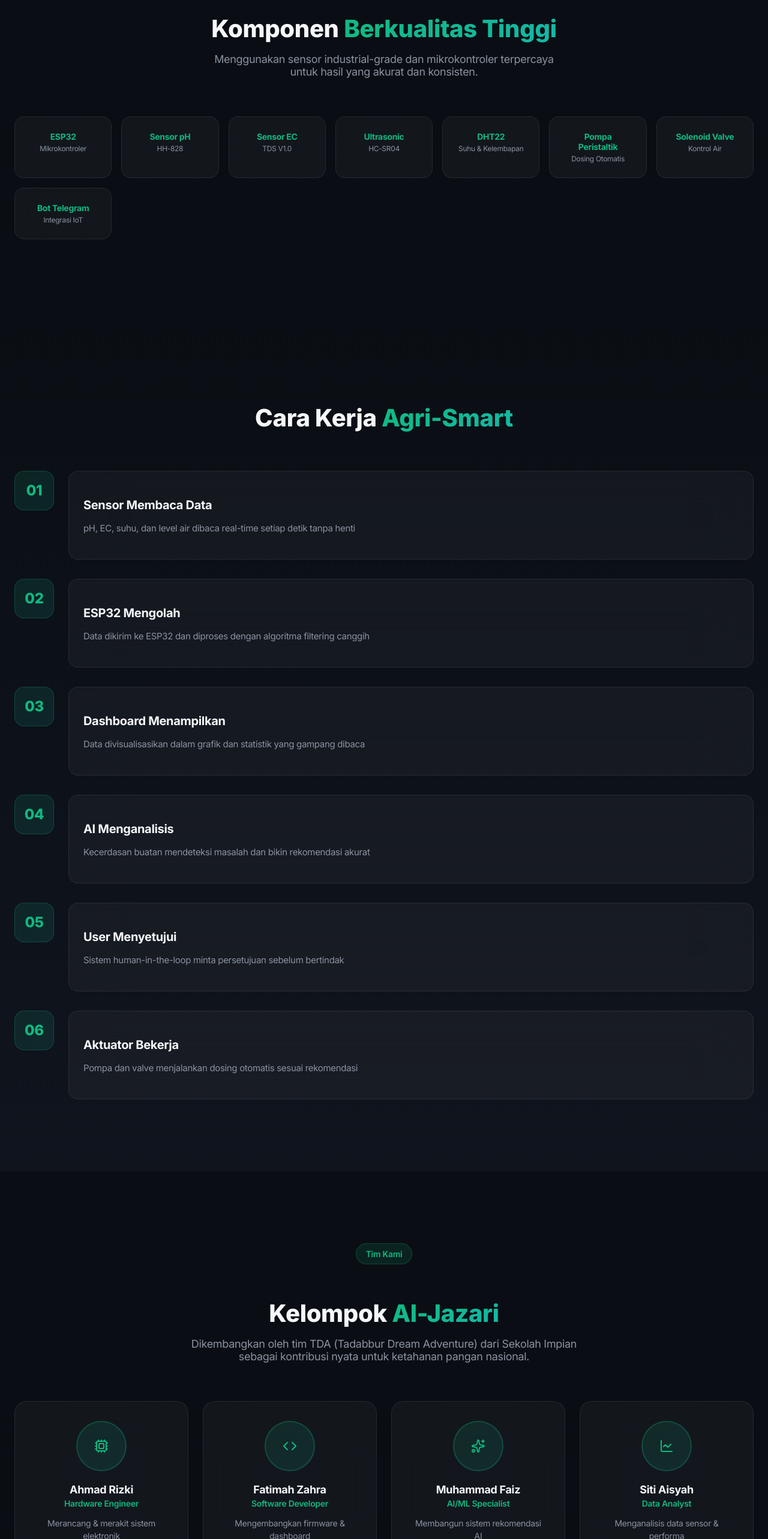
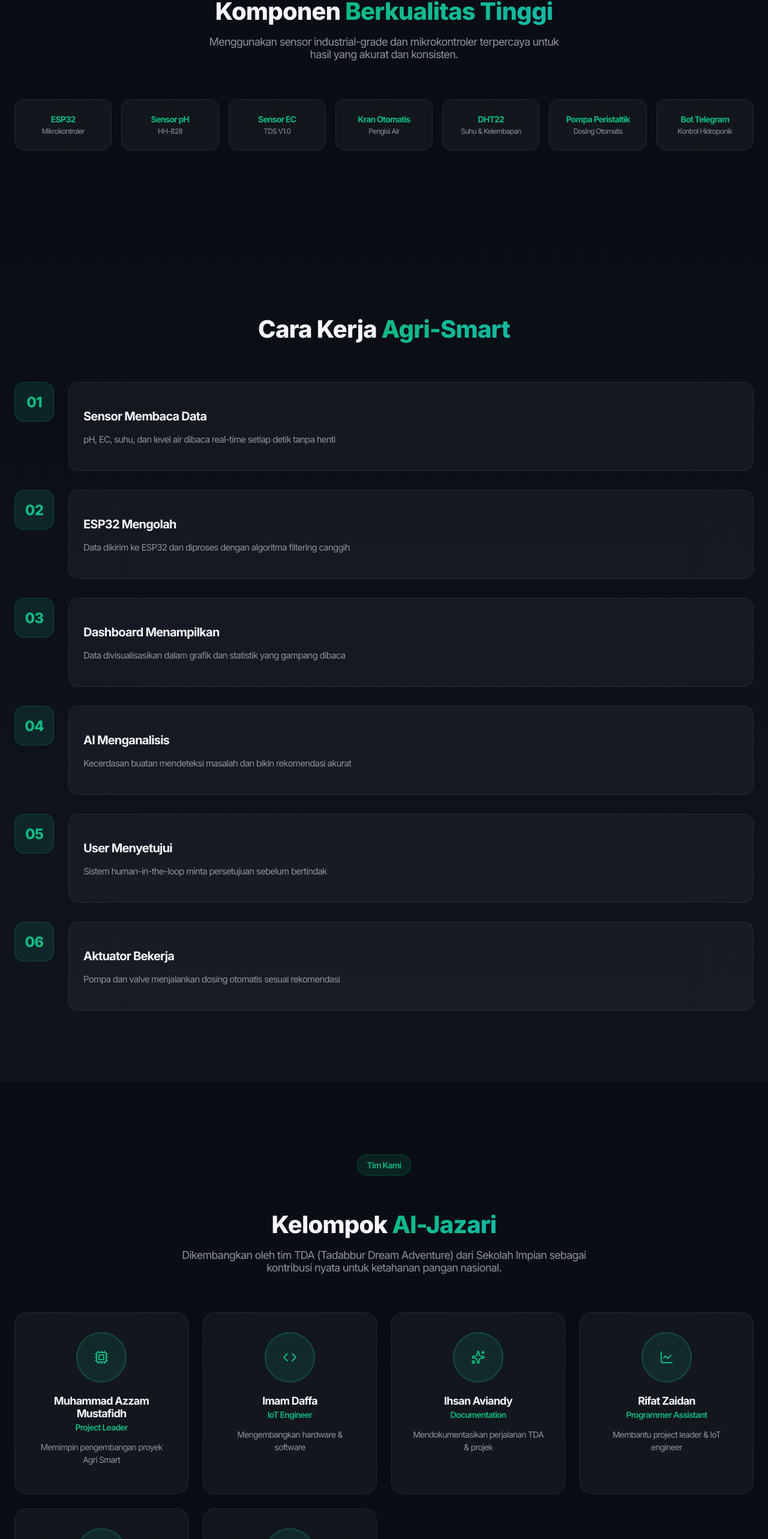
Before and after one commit to mustafidh08/agri-smart, a React (Create React App) app: page / in a window 1280 px wide. Shown: the part 3209-5775 px from the top of the page at 60% size. Built offline with nearby package versions, Linux system fonts and the light colour scheme.

Commit message:
update 2

```diff
--- a/src/App.js
+++ b/src/App.js
@@ -67,11 +67,10 @@
     { name: "ESP32", category: "Mikrokontroler" },
     { name: "Sensor pH", category: "HH-828" },
     { name: "Sensor EC", category: "TDS V1.0" },
-    { name: "Ultrasonic", category: "HC-SR04" },
+    { name: "Kran Otomatis", category: "Pengisi Air" },
     { name: "DHT22", category: "Suhu & Kelembapan" },
     { name: "Pompa Peristaltik", category: "Dosing Otomatis" },
-    { name: "Solenoid Valve", category: "Kontrol Air" },
-    { name: "Bot Telegram", category: "Integrasi IoT" },
+    { name: "Bot Telegram", category: "Kontrol Hidroponik" },
   ];
 
   const stats = [
@@ -82,12 +81,12 @@
   ];
 
   const team = [
-    { name: "Ahmad Rizki", role: "Hardware Engineer", icon: <Cpu className="w-6 h-6" />, desc: "Merancang & merakit sistem elektronik" },
-    { name: "Fatimah Zahra", role: "Software Developer", icon: <Code className="w-6 h-6" />, desc: "Mengembangkan firmware & dashboard" },
-    { name: "Muhammad Faiz", role: "AI/ML Specialist", icon: <Sparkles className="w-6 h-6" />, desc: "Membangun sistem rekomendasi AI" },
-    { name: "Siti Aisyah", role: "Data Analyst", icon: <LineChart className="w-6 h-6" />, desc: "Menganalisis data sensor & performa" },
-    { name: "Yusuf Ibrahim", role: "System Integrator", icon: <Wrench className="w-6 h-6" />, desc: "Integrasi hardware & software" },
-    { name: "Khadijah Amira", role: "Documentation Lead", icon: <BookOpen className="w-6 h-6" />, desc: "Menyusun panduan & dokumentasi" },
+    { name: "Muhammad Azzam Mustafidh", role: "Project Leader", icon: <Cpu className="w-6 h-6" />, desc: "Memimpin pengembangan proyek Agri Smart" },
+    { name: "Imam Daffa", role: "IoT Engineer", icon: <Code className="w-6 h-6" />, desc: "Mengembangkan hardware & software" },
+    { name: "Ihsan Aviandy", role: "Documentation", icon: <Sparkles className="w-6 h-6" />, desc: "Mendokumentasikan perjalanan TDA & projek" },
+    { name: "Rifat Zaidan", role: "Programmer Assistant", icon: <LineChart className="w-6 h-6" />, desc: "Membantu project leader & IoT engineer" },
+    { name: "Reinevi Abil", role: "Designer", icon: <Wrench className="w-6 h-6" />, desc: "Membuat kebutuhan desain" },
+    { name: "Muhammad Dzulfiqar", role: "Logistic", icon: <BookOpen className="w-6 h-6" />, desc: "Bertanggung jawab atas kebutuhan logistik" },
   ];
 
   return (
@@ -96,7 +95,7 @@
         background: theme.bg,
         color: theme.text,
         fontFamily: "'Inter', -apple-system, BlinkMacSystemFont, sans-serif",
-        letterSpacing: "-0.02em",
+        letterSpacing: "-0.05em",
         transition: "background 0.3s ease, color 0.3s ease",
       }}
     >
```
